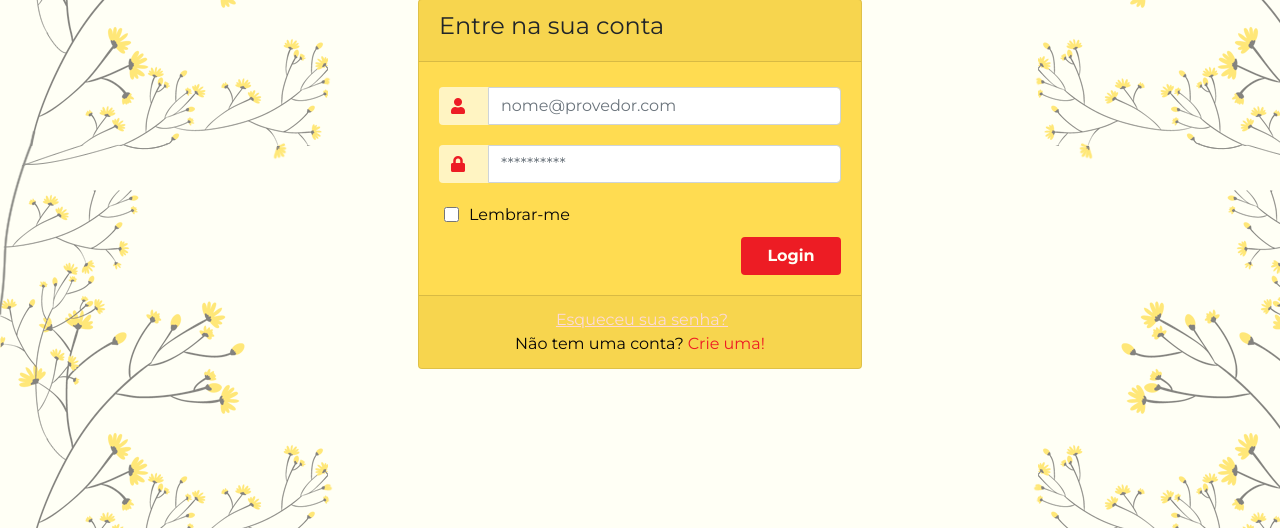
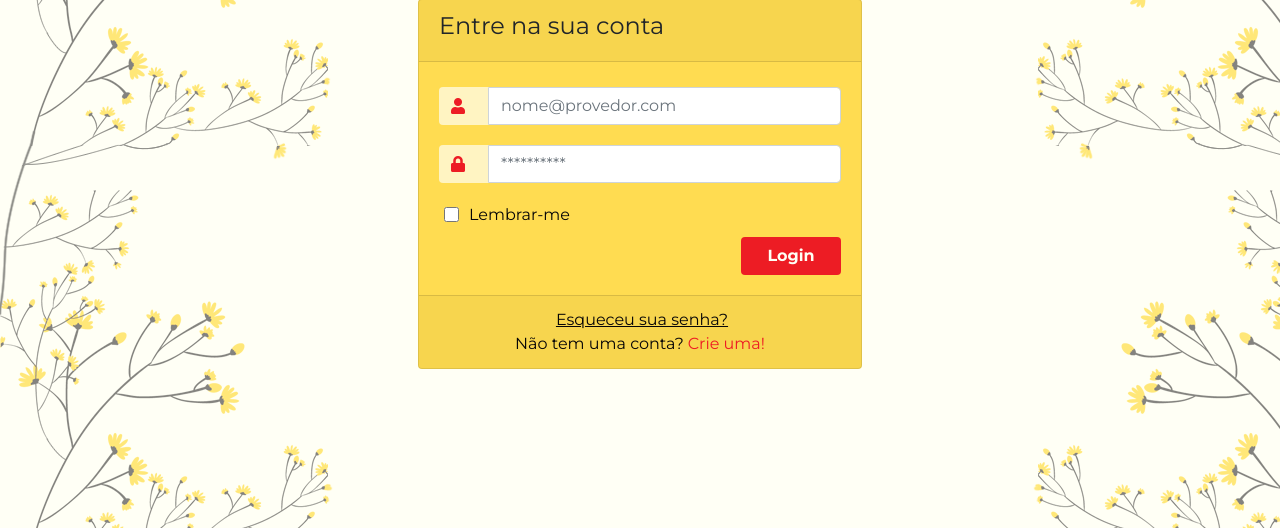
Before and after one commit to annafrancox/AnnaSun-traineeCode, a PHP site: page /login.html in a window 1280 px wide, with the pointer over the restyled element. Shown: the part 216-744 px from the top of the page. Run offline with PHP 8.4, Linux system fonts and the light colour scheme; some libraries are stand-ins or nearby versions; some web fonts are replaced.

Commit message:
Correções da daily

```diff
--- a/css/login.css
+++ b/css/login.css
@@ -63,7 +63,7 @@ html, body{
 }
 
 .links a:hover{
-    color: #FCD9DA;
+    color: #070607;
 }
 
 @media only screen and (max-width: 900px) {
```
